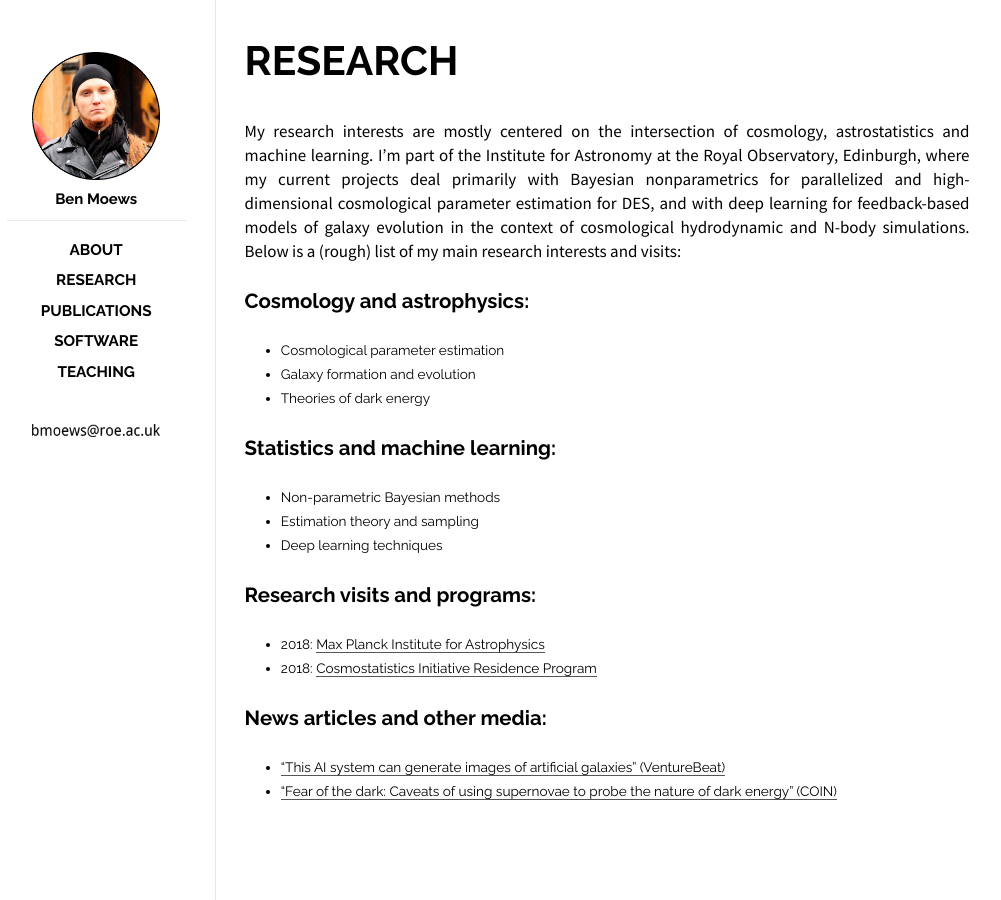
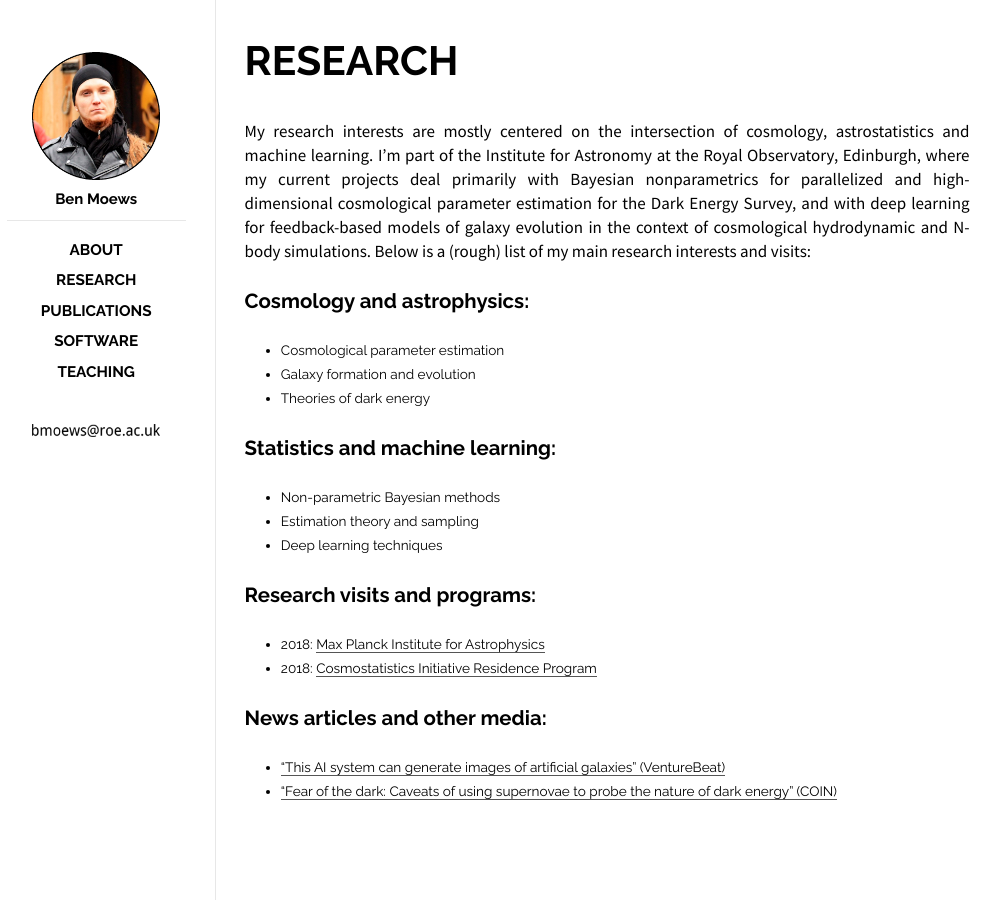
Before and after one commit to moews/moews.github.io, a Jekyll site: the page built from _posts/2017-03-26-research.md, in a window 1280 px wide. Shown: the whole page, without its empty margins (143-1144 px from the left). Built offline with Jekyll 4.4.1, drawn with Linux system fonts in a browser that asks for light colours.

Commit message:
Update 2017-03-26-research.md

```diff
--- a/_posts/2017-03-26-research.md
+++ b/_posts/2017-03-26-research.md
@@ -7,7 +7,7 @@ categories: posts
 ---
 
 <br>
-My research interests are mostly centered on the intersection of cosmology, astrostatistics and machine learning. I'm part of the Institute for Astronomy at the Royal Observatory, Edinburgh, where my current projects deal primarily with Bayesian nonparametrics for parallelized and high-dimensional cosmological parameter estimation for DES, and with deep learning for feedback-based models of galaxy evolution in the context of cosmological hydrodynamic and N-body simulations. Below is a (rough) list of my main research interests and visits:
+My research interests are mostly centered on the intersection of cosmology, astrostatistics and machine learning. I'm part of the Institute for Astronomy at the Royal Observatory, Edinburgh, where my current projects deal primarily with Bayesian nonparametrics for parallelized and high-dimensional cosmological parameter estimation for the Dark Energy Survey, and with deep learning for feedback-based models of galaxy evolution in the context of cosmological hydrodynamic and N-body simulations. Below is a (rough) list of my main research interests and visits:
 
 ## Cosmology and astrophysics:
 
```
